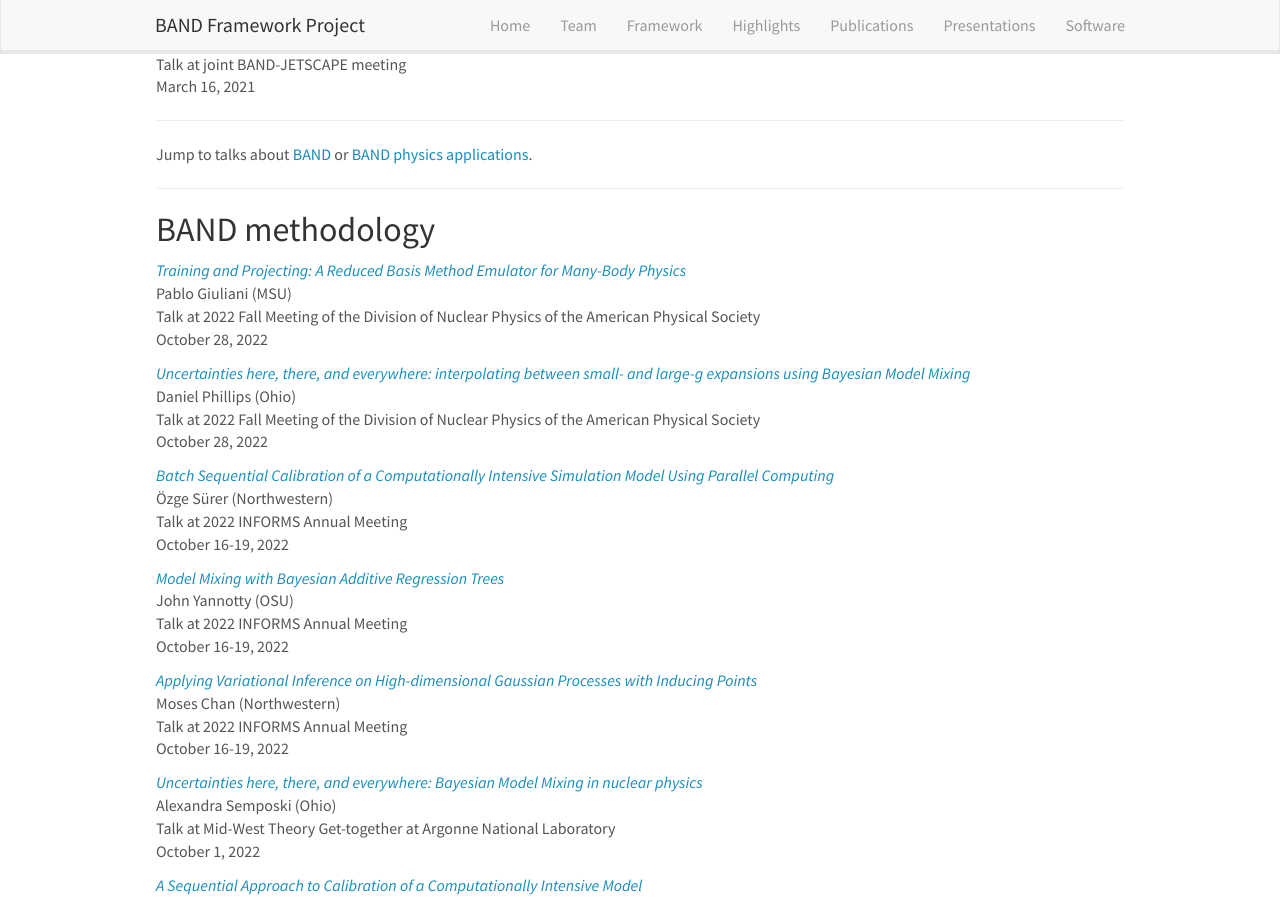
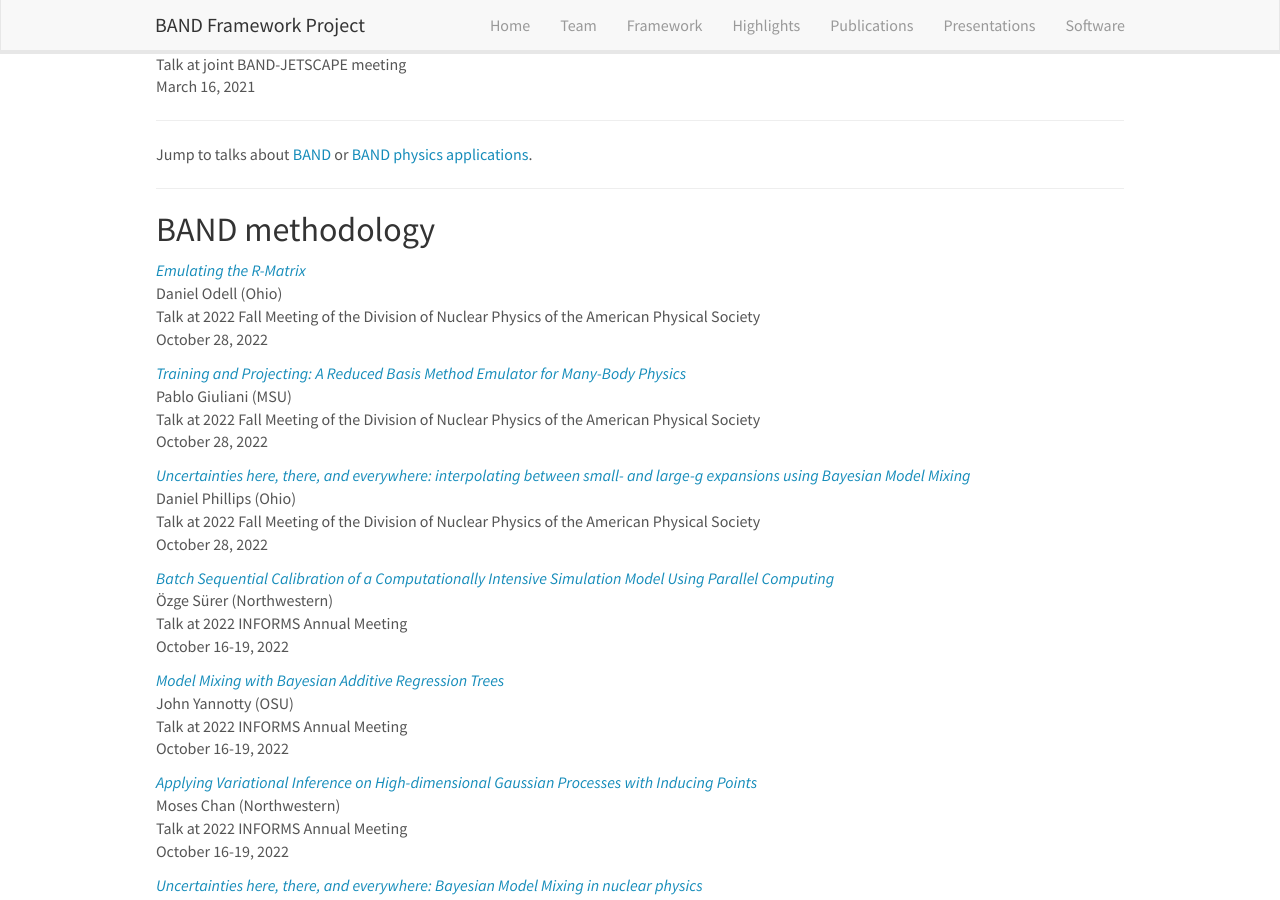
Before and after one commit to bandframework/bandframework.github.io, a Jekyll site: the page built from _pages/presentations.md, in a window 1280 px wide and 900 px high, scrolled down 701 px. Built offline with Jekyll 4.4.1, drawn with Linux system fonts in a browser that asks for light colours; nearby versions of some CDN libraries.

Commit message:
Add Odell's DNP talk to presentations.

```diff
--- a/_data/presentations.yml
+++ b/_data/presentations.yml
@@ -1,3 +1,16 @@
+- title: "Emulating the R-Matrix"
+  image:
+  location: >
+    Talk at 2022 Fall Meeting of the Division of Nuclear Physics of the American Physical Society
+  date: >
+    October 28, 2022
+  presenter: Daniel Odell (Ohio)
+  link:
+    url: https://drive.google.com/file/d/12auF39qVujU_3HxYGCQe1cb8qZHerfXr/view?usp=sharing
+  highlight: 0
+  type: methodology
+  news2:
+
 - title: "Training and Projecting: A Reduced Basis Method Emulator for Many-Body Physics"
   image:
   location: >
```
